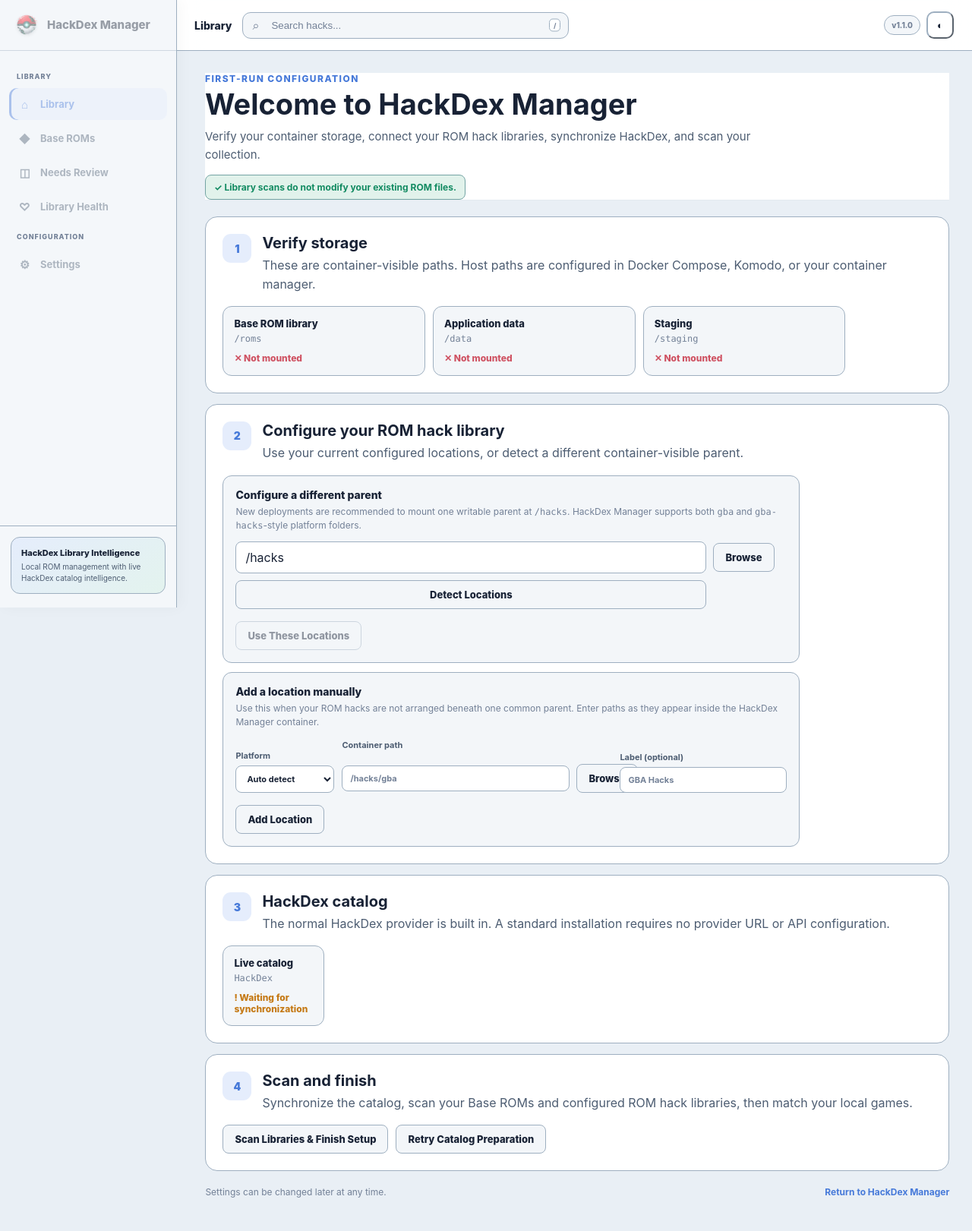
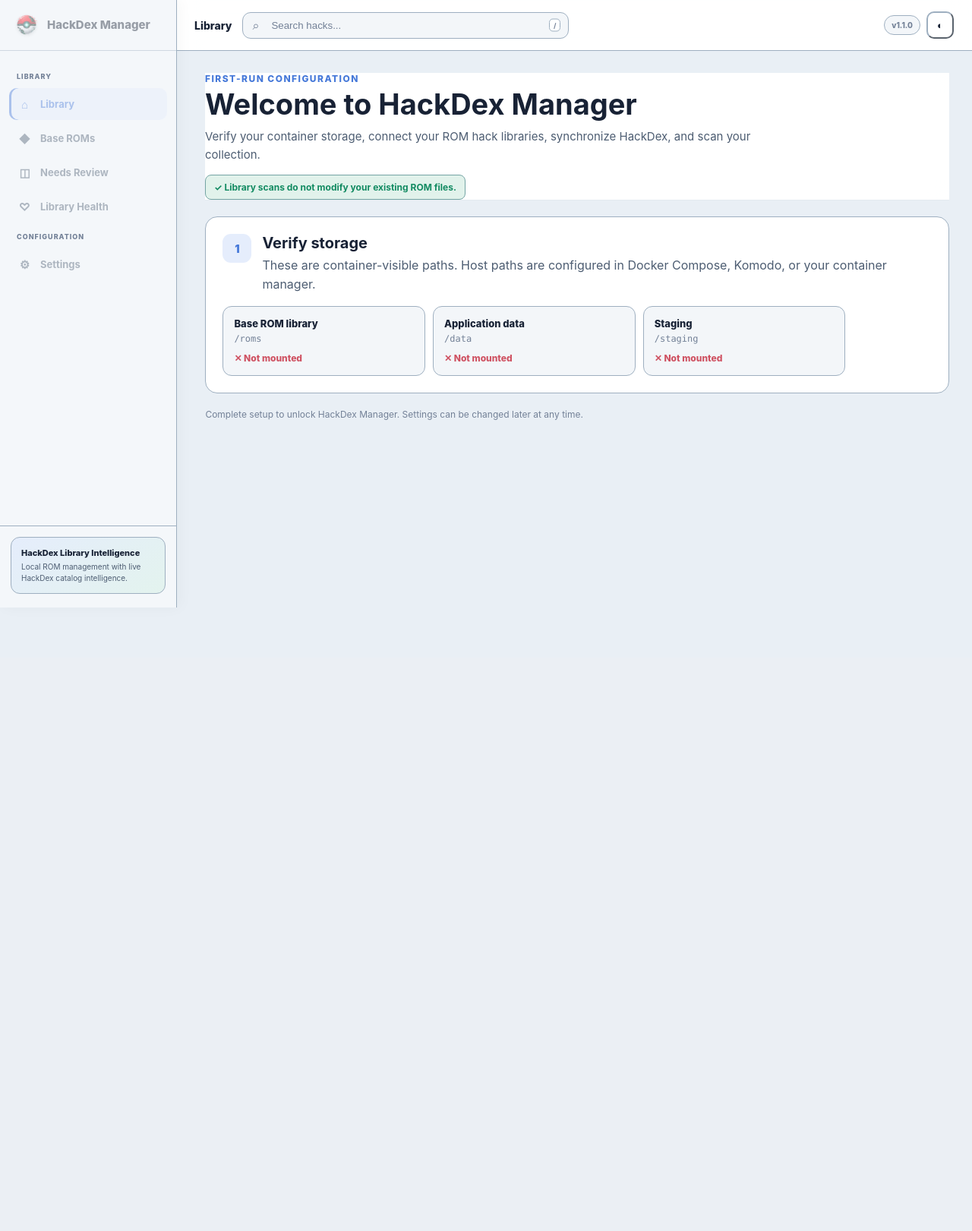
Before and after one commit to SeadogsBooty/HackDex-Manager, a FastAPI app: page /setup in a window 1280 px wide. Shown: the whole page at 76% size. After the commit the page ends 800 px from the top, so only its background shows below. Run offline with FastAPI, Linux system fonts and the light colour scheme; data comes from the database, SQL or seed files in the repository; data that the repository does not hold is empty; parts of the project's set-up code (start-up, migrations or seed data) failed here and were passed over.

Commit message:
Simplify first-run onboarding flow

```diff
--- a/app/templates/setup.html
+++ b/app/templates/setup.html
@@ -1220,7 +1220,7 @@
 
 
 
-    <section class="hd-setup-card">
+    <section class="hd-setup-card" id="base-rom-section">
 
         <div class="hd-setup-card-head">
 
@@ -1256,7 +1256,7 @@
     </section>
 
 
-    <section class="hd-setup-card">
+    <section class="hd-setup-card" id="hack-library-section" hidden>
 
         <div class="hd-setup-card-head">
 
@@ -1310,7 +1310,7 @@
                     onclick="showAlternativeLocationSetup()"
                     hidden
                 >
-                    Change / Detect Different Locations
+                    Add Another Location
                 </button>
             </div>
         </div>
@@ -1397,6 +1397,15 @@
                     hidden
                 >
                     Use These Locations
+                </button>
+
+                <button
+                    type="button"
+                    id="manual-location-toggle"
+                    class="hd-setup-button secondary"
+                    onclick="showManualLocationSetup()"
+                >
+                    Add a Location Manually
                 </button>
 
             </div>
@@ -1511,48 +1520,15 @@
     </section>
 
 
-    <section class="hd-setup-card">
+
+
+
+    <section class="hd-setup-card" id="finish-section" hidden>
 
         <div class="hd-setup-card-head">
 
             <div class="hd-setup-card-index">
                 3
-            </div>
-
-            <div>
-                <h2>
-                    HackDex catalog
-                </h2>
-
-                <p>
-                    The normal HackDex provider is
-                    built in. A standard installation
-                    requires no provider URL or API
-                    configuration.
-                </p>
-            </div>
-
-        </div>
-
-        <div
-            id="catalog-status"
-            class="hd-setup-grid"
-        >
-            <div class="hd-setup-loading-card">
-                <span class="hd-setup-spinner"></span>
-                Loading HackDex catalog status…
-            </div>
-        </div>
-
-    </section>
-
-
-    <section class="hd-setup-card">
-
-        <div class="hd-setup-card-head">
-
-            <div class="hd-setup-card-index">
-                4
             </div>
 
             <div>
@@ -1605,12 +1581,9 @@
     <footer class="hd-setup-footer">
 
         <span>
+            Complete setup to unlock HackDex Manager.
             Settings can be changed later at any time.
         </span>
-
-        <a href="/">
-            Return to HackDex Manager
-        </a>
 
     </footer>
 
@@ -1620,7 +1593,6 @@
 <script>
 let setupStatus = null;
 let hackDiscovery = null;
-let setupCatalogTotal = 0;
 
 
 function escapeHtml(value) {
@@ -1957,14 +1929,6 @@ function showSetupLoadError(
 
     document.getElementById(
         "storage-status"
-    ).innerHTML = `
-        <div class="hd-setup-message warning">
-            ${safe}
-        </div>
-    `;
-
-    document.getElementById(
-        "catalog-status"
     ).innerHTML = `
         <div class="hd-setup-message warning">
             ${safe}
@@ -2047,10 +2011,10 @@ async function loadSetupStatus() {
             document.getElementById(
                 "storage-description"
             ).textContent =
-                "Choose the folders HackDex Manager "
-                + "should use on this Windows PC. "
-                + "Local drives, mapped drives, and "
-                + "network shares are supported.";
+                "Choose the folder that contains "
+                + "your Base ROMs. Local drives, "
+                + "mapped drives, and network shares "
+                + "are supported.";
 
             const baseCard =
                 storage.querySelector(
@@ -2195,11 +2159,13 @@ async function loadSetupStatus() {
             changeLocationsButton.hidden = true;
 
             detectParentBox.hidden = false;
-            manualLocationBox.hidden = false;
+            manualLocationBox.hidden = true;
         }
 
         const inferred =
-            commonConfiguredParent(
+            desktop
+            ? null
+            : commonConfiguredParent(
                 configured
             );
 
@@ -2214,52 +2180,32 @@ async function loadSetupStatus() {
                 : "/hacks"
             );
 
-        const catalog =
-            setupStatus.catalog || {};
-
-        const total =
-            Number(
-                catalog.total || 0
+        const baseReady =
+            Boolean(
+                setupStatus.rom
+                && setupStatus.rom.exists
+                && setupStatus.rom.directory
+                && setupStatus.rom.readable
             );
 
-        document.getElementById(
-            "catalog-status"
-        ).innerHTML = `
-            <div class="hd-setup-status-card">
-
-                <div class="hd-setup-status-title">
-                    Live catalog
-                </div>
-
-                <span class="hd-setup-path">
-                    HackDex
-                </span>
-
-                <span
-                    class="
-                        hd-setup-state
-                        ${
-                            total > 0
-                            ? "ready"
-                            : "warn"
-                        }
-                    "
-                >
-                    ${
-                        total > 0
-                        ? "✓"
-                        : "!"
-                    }
-
-                    ${
-                        total > 0
-                        ? `${total} hacks available`
-                        : "Waiting for synchronization"
-                    }
-                </span>
-
-            </div>
-        `;
+        const hackLibrarySection =
+            document.getElementById(
+                "hack-library-section"
+            );
+
+        const finishSection =
+            document.getElementById(
+                "finish-section"
+            );
+
+        hackLibrarySection.hidden =
+            !baseReady;
+
+        finishSection.hidden =
+            !(
+                baseReady
+                && readyConfigured.length > 0
+            );
 
     } catch (error) {
         showSetupLoadError(
@@ -2276,7 +2222,7 @@ function showAlternativeLocationSetup() {
 
     document.getElementById(
         "manual-location-box"
-    ).hidden = false;
+    ).hidden = true;
 
     document.getElementById(
         "change-locations-button"
@@ -2289,8 +2235,9 @@ function showAlternativeLocationSetup() {
 
     if (!summary.hidden) {
         summary.textContent =
-            "Your current locations remain active "
-            + "until you choose and apply replacements.";
+            "Your current locations remain active. "
+            + "Detect another library parent below, "
+            + "or add a location manually.";
     }
 
     document.getElementById(
@@ -2298,6 +2245,24 @@ function showAlternativeLocationSetup() {
     ).focus();
 }
 
+
+function showManualLocationSetup() {
+    const box =
+        document.getElementById(
+            "manual-location-box"
+        );
+
+    box.hidden = false;
+
+    const input =
+        document.getElementById(
+            "manual-path"
+        );
+
+    if (input) {
+        input.focus();
+    }
+}
 
 function isDesktopSetup() {
     return Boolean(
@@ -2787,7 +2752,6 @@ function sleepSetup(milliseconds) {
 
 
 async function waitForCatalogReadiness(
-    expectedTotal,
     progress
 ) {
     const deadline =
@@ -2866,8 +2830,6 @@ async function waitForCatalogReadiness(
                 "Core setup complete.\n\n"
                 + "Preparing HackDex catalog...\n"
                 + checked
-                + " / "
-                + expectedTotal
                 + " hacks evaluated.\n\n"
                 + (
                     status === "RUNNING"
@@ -2919,7 +2881,6 @@ async function waitForCatalogReadiness(
 function finishSetupSuccess(
     progress,
     readinessData,
-    catalogTotal,
     romResult = null,
     baseResult = null
 ) {
@@ -2962,8 +2923,7 @@ function finishSetupSuccess(
     message +=
         "Catalog readiness: "
         + evaluated
-        + " / "
-        + catalogTotal
+        + " hacks evaluated"
         + "\n\n"
         + "Opening HackDex Manager...";
 
@@ -3029,21 +2989,8 @@ async function retryCatalogReadiness() {
             );
         }
 
-        const catalogTotal =
-            setupCatalogTotal
-            || Number(
-                (
-                    setupStatus
-                    && setupStatus.catalog
-                    ? setupStatus.catalog.total
-                    : 0
-                )
-                || 0
-            );
-
         const readinessData =
             await waitForCatalogReadiness(
-                catalogTotal,
                 progress
             );
 
@@ -3051,8 +2998,7 @@ async function retryCatalogReadiness() {
 
         finishSetupSuccess(
             progress,
-            readinessData,
-            catalogTotal
+            readinessData
         );
 
     } catch (error) {
@@ -3086,8 +3032,6 @@ async function finishSetup() {
 
     let coreSetupCompleted = false;
 
-    setupCatalogTotal = 0;
-
     retryButton.hidden = true;
     retryButton.disabled = false;
 
@@ -3132,42 +3076,20 @@ async function finishSetup() {
         const baseResult =
             data.base_roms || {};
 
-        const catalogTotal =
-            Number(
-                (
-                    data.catalog
-                    || {}
-                ).imported
-                || (
-                    setupStatus
-                    && setupStatus.catalog
-                    ? setupStatus.catalog.total
-                    : 0
-                )
-                || 0
-            );
-
-        setupCatalogTotal =
-            catalogTotal;
-
         progress.textContent =
             "Core setup complete.\n\n"
             + "Preparing HackDex catalog...\n"
-            + "0 / "
-            + catalogTotal
-            + " hacks evaluated.\n\n"
+            + "0 hacks evaluated.\n\n"
             + "Please keep this page open.";
 
         const readinessData =
             await waitForCatalogReadiness(
-                catalogTotal,
                 progress
             );
 
         finishSetupSuccess(
             progress,
             readinessData,
-            catalogTotal,
             romResult,
             baseResult
         );
```
Also changed, not shown: 1 other file.
